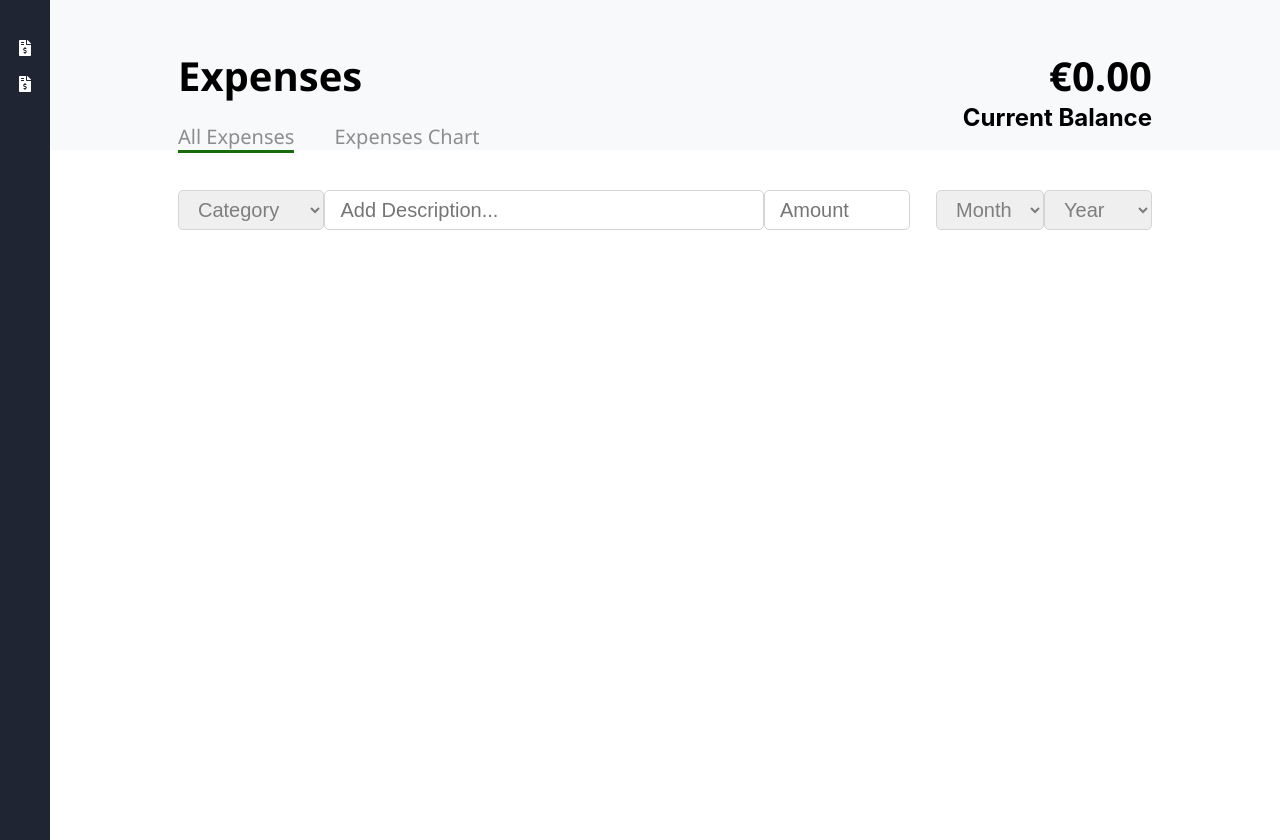
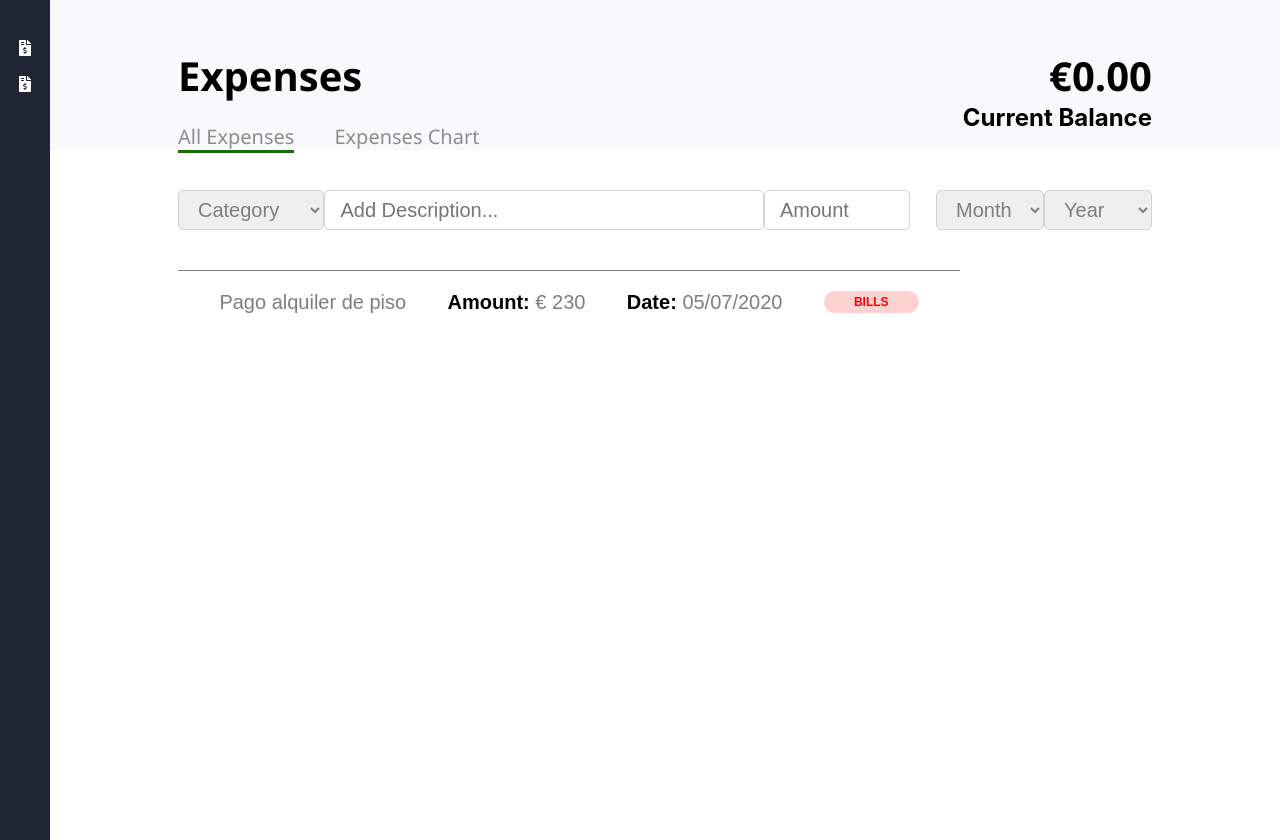
Before and after one commit to VCarlosJP/Expenses-Dashboard-ReactJS, a React (Create React App) app: page / in a window 1280 px wide. Built offline with nearby package versions, Linux system fonts and the light colour scheme.

Commit message:
transactionItem component done. Conditional rendering for transaction tag style is needed

```diff
--- a/src/App.css
+++ b/src/App.css
@@ -15,3 +15,9 @@
   margin-left: 2vw;
   margin-right: 10vw;
 }
+
+.transactions_container{
+  margin-top: 40px;
+  max-height: 40%;
+  overflow-y: scroll;
+}
--- a/src/App.js
+++ b/src/App.js
@@ -9,7 +9,18 @@ import OperationsHeader from "./components/MainContent/operationsHeader";
 import InputElement from "./components/MainContent/inputElement";
 import SelectElement from "./components/MainContent/selectElement";
 
+import TransactionItem from "./components/transactionItem";
+
 import styles from "./styles/app.scss";
+
+const transactions = [
+  {
+    description: "Pago alquiler de piso",
+    amount: 230.0,
+    date: "05/07/2020",
+    category: "BILLS",
+  },
+];
 
 function App() {
   return (
@@ -31,6 +42,11 @@ function App() {
               <SelectElement selectName="Year"></SelectElement>
             </div>
           </div>
+          <div className="transactions_container">
+            {transactions.map((transaction, index) => {
+              return <TransactionItem key={index} transaction={transaction} />;
+            })}
+          </div>
         </div>
       </BrowserRouter>
     </div>
--- /dev/null
+++ b/src/components/transactionItem.js
@@ -0,0 +1,27 @@
+import React from "react";
+
+import styles from "../styles/transactionItem.module.scss";
+
+const transactionItem = ({ transaction }) => {
+  return (
+    <div className={styles.data_container}>
+      <div>{transaction.description}</div>
+      <div>
+        <b>Amount: </b>€ {transaction.amount}
+      </div>
+      <div>
+        <b>Date: </b>
+        {transaction.date}
+      </div>
+      <div>
+        <div className={styles.category_tag}>
+          <span>
+            <b>{transaction.category}</b>
+          </span>
+        </div>
+      </div>
+    </div>
+  );
+};
+
+export default transactionItem;
--- /dev/null
+++ b/src/styles/transactionItem.module.scss
@@ -0,0 +1,23 @@
+.data_container{
+    display: flex;
+    margin-left: 10vw;
+    margin-right: 25vw;
+    color: #7e7e7e;
+    font-family: Arial, Helvetica, sans-serif;
+    font-size: 20px;
+    justify-content: space-evenly;
+    padding: 20px 0 20px 0;
+    border-top: 1px solid #7e7e7e;
+}
+
+.category_tag{
+    background: #FFD2D2;
+    color: #FF0000;
+    border-radius: 15px;
+    font-size: 12px;
+    padding: 4px 30px 4px 30px;
+}
+
+div > b {
+    color: black;
+}
```
